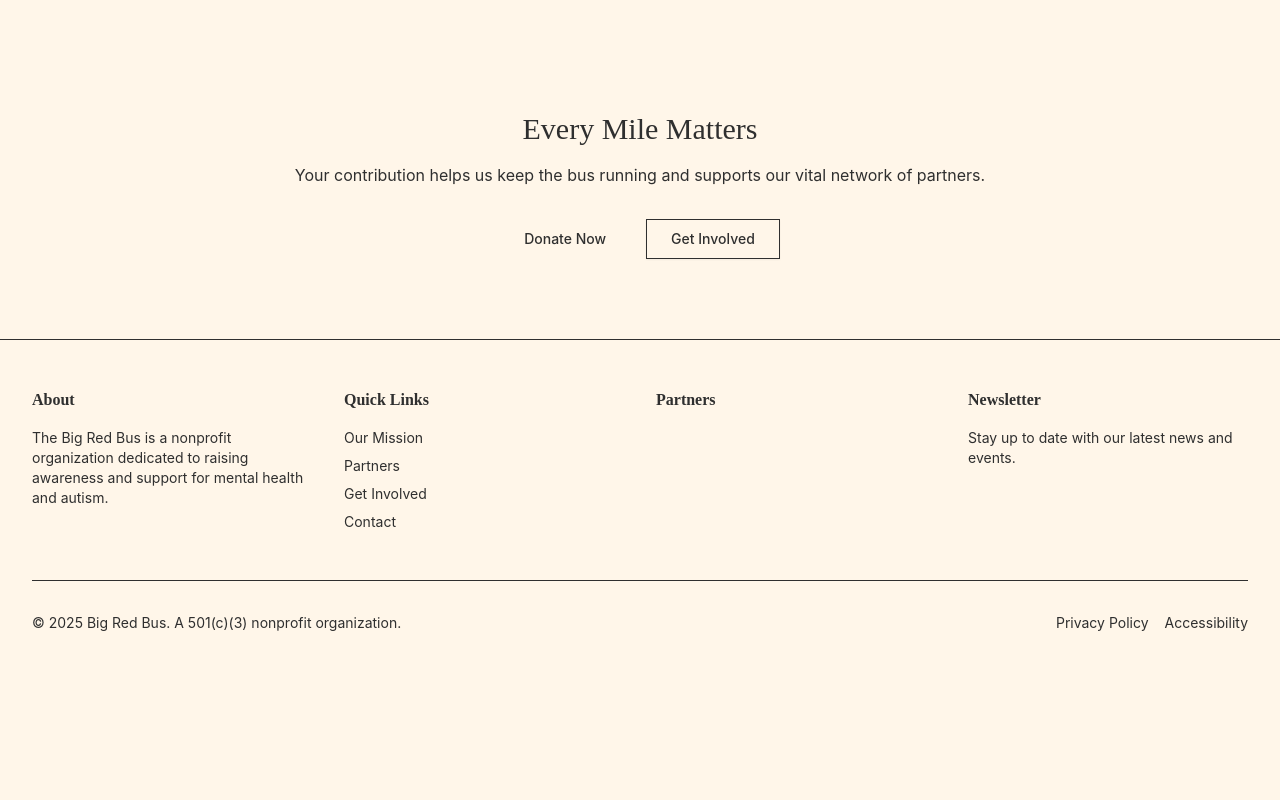
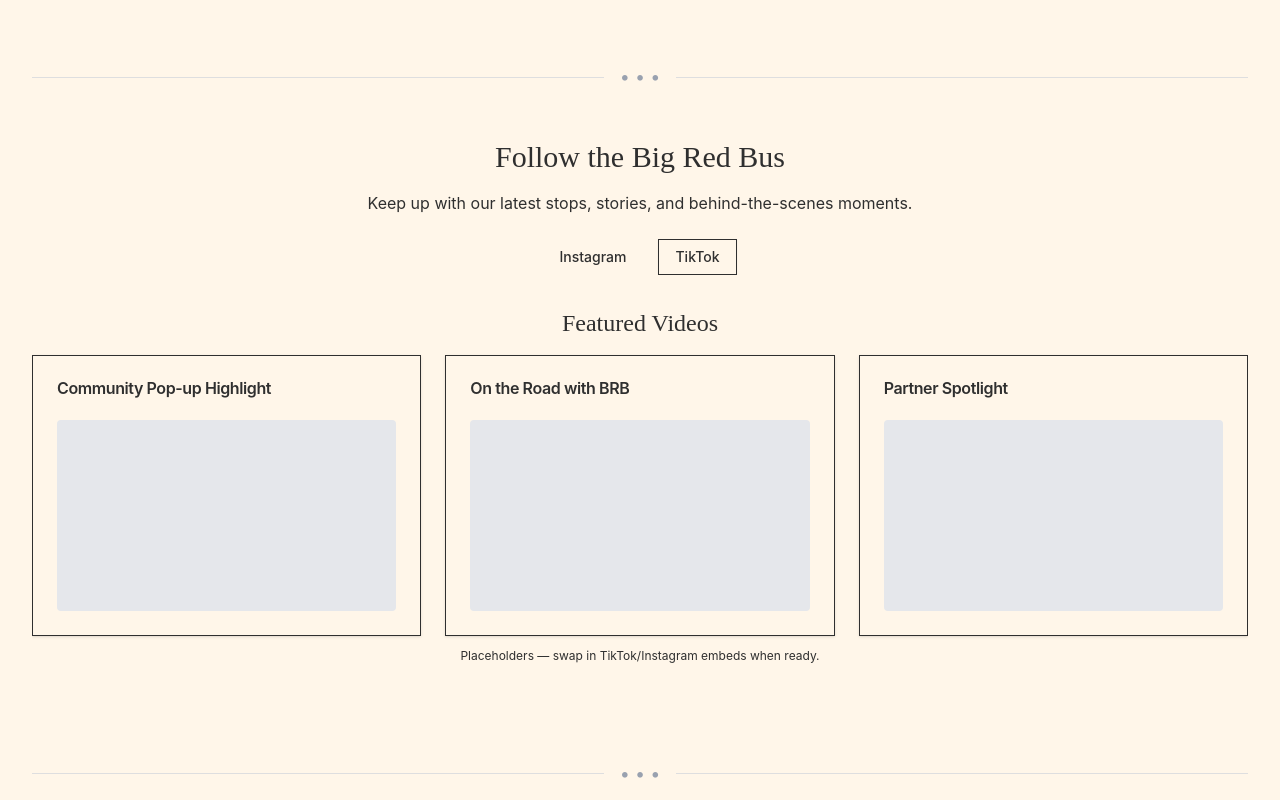
Before and after one commit to SeanSpon/FBLA-Coding-And-Programming, a React (Vite) app in the folder big-red-bus/: page / in a window 1280 px wide. Shown: the part 2980-3780 px from the top of the page. Before the commit the page ends 3661 px from the top, so only its background shows below. Built offline with nearby package versions, Linux system fonts and the light colour scheme.

Commit message:
feat(social): add Instagram/TikTok links and Featured Videos section on Home

```diff
--- /dev/null
+++ b/big-red-bus/src/components/SocialLinks.tsx
@@ -0,0 +1,65 @@
+import { Button } from "@/components/ui/button";
+import { Card, CardContent, CardHeader, CardTitle } from "@/components/ui/card";
+import { Reveal } from "@/components/Reveal";
+
+export function SocialLinks() {
+  return (
+    <div className="space-y-8">
+      <Reveal>
+        <section className="text-center">
+          <h2 className="text-3xl font-heading mb-4">Follow the Big Red Bus</h2>
+          <p className="text-warm-gray max-w-2xl mx-auto">
+            Keep up with our latest stops, stories, and behind-the-scenes moments.
+          </p>
+          <div className="mt-6 flex items-center justify-center gap-4">
+            <Button asChild>
+              <a href="https://www.instagram.com/michaelarobards/?hl=en" target="_blank" rel="noreferrer">
+                Instagram
+              </a>
+            </Button>
+            <Button variant="outline" asChild>
+              <a href="https://www.tiktok.com/@brb.bigredbus" target="_blank" rel="noreferrer">
+                TikTok
+              </a>
+            </Button>
+          </div>
+        </section>
+      </Reveal>
+
+      <Reveal>
+        <section>
+          <h3 className="text-2xl font-heading mb-4 text-center">Featured Videos</h3>
+          <div className="grid md:grid-cols-2 lg:grid-cols-3 gap-6">
+            <Card>
+              <CardHeader>
+                <CardTitle>Community Pop-up Highlight</CardTitle>
+              </CardHeader>
+              <CardContent>
+                <div className="aspect-video bg-gray-200 rounded" />
+              </CardContent>
+            </Card>
+            <Card>
+              <CardHeader>
+                <CardTitle>On the Road with BRB</CardTitle>
+              </CardHeader>
+              <CardContent>
+                <div className="aspect-video bg-gray-200 rounded" />
+              </CardContent>
+            </Card>
+            <Card>
+              <CardHeader>
+                <CardTitle>Partner Spotlight</CardTitle>
+              </CardHeader>
+              <CardContent>
+                <div className="aspect-video bg-gray-200 rounded" />
+              </CardContent>
+            </Card>
+          </div>
+          <p className="text-xs text-warm-gray text-center mt-3">Placeholders — swap in TikTok/Instagram embeds when ready.</p>
+        </section>
+      </Reveal>
+    </div>
+  );
+}
+
+export default SocialLinks;
--- a/big-red-bus/src/pages/Home.tsx
+++ b/big-red-bus/src/pages/Home.tsx
@@ -14,6 +14,7 @@ import { stories } from "@/lib/data/stories";
 import { Metric } from "@/components/Metric";
 import { Reveal } from "@/components/Reveal";
 import { SectionDivider } from "@/components/SectionDivider";
+import { SocialLinks } from "@/components/SocialLinks";
 
 export default function Home() {
   return (
@@ -202,6 +203,13 @@ export default function Home() {
         </section>
       </Reveal>
 
+  <SectionDivider />
+
+  {/* Social Links + Featured Videos */}
+  <SocialLinks />
+
+  <SectionDivider />
+
       {/* Call to Action Banner */}
       <section className="bg-cream py-12">
         <div className="container text-center">
```
